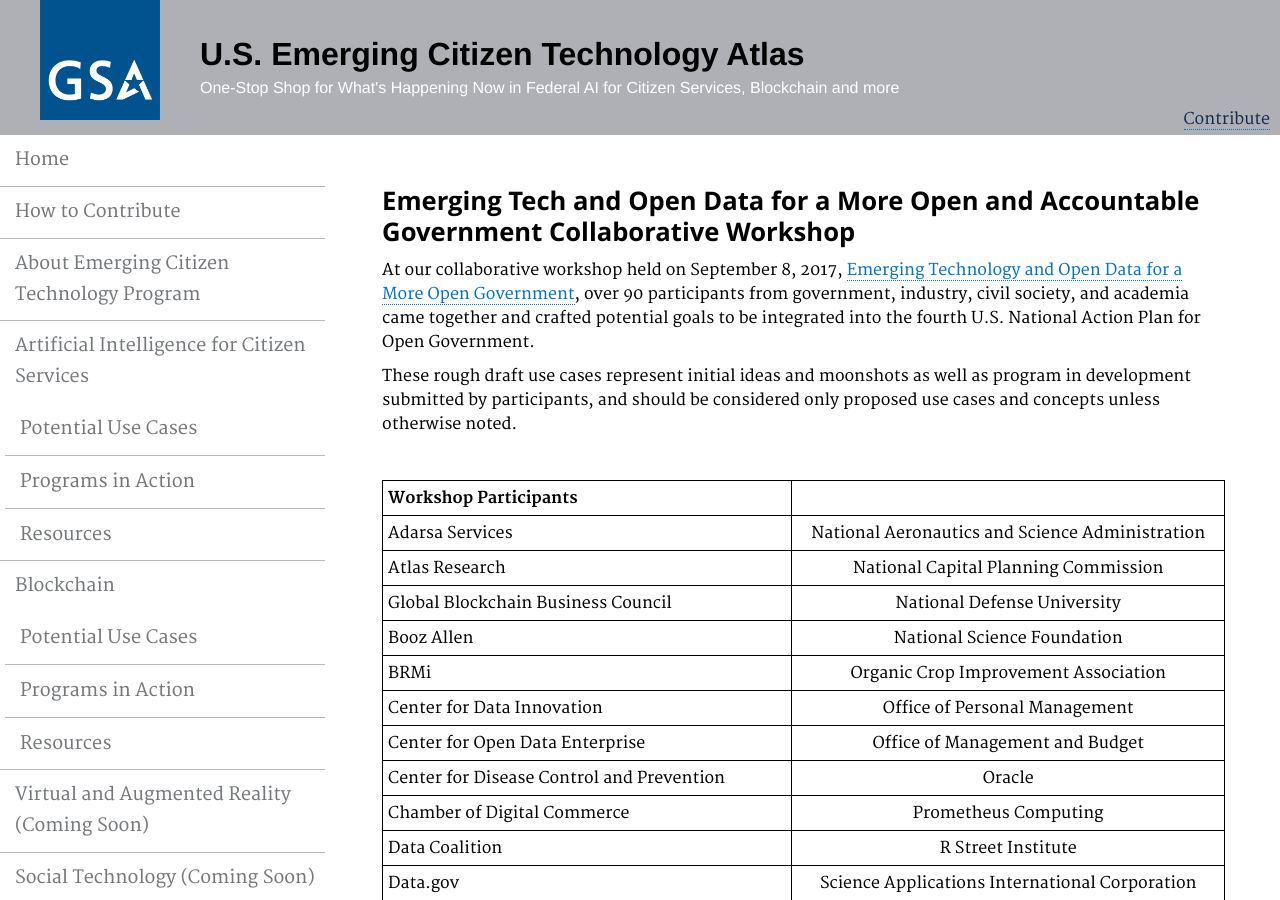
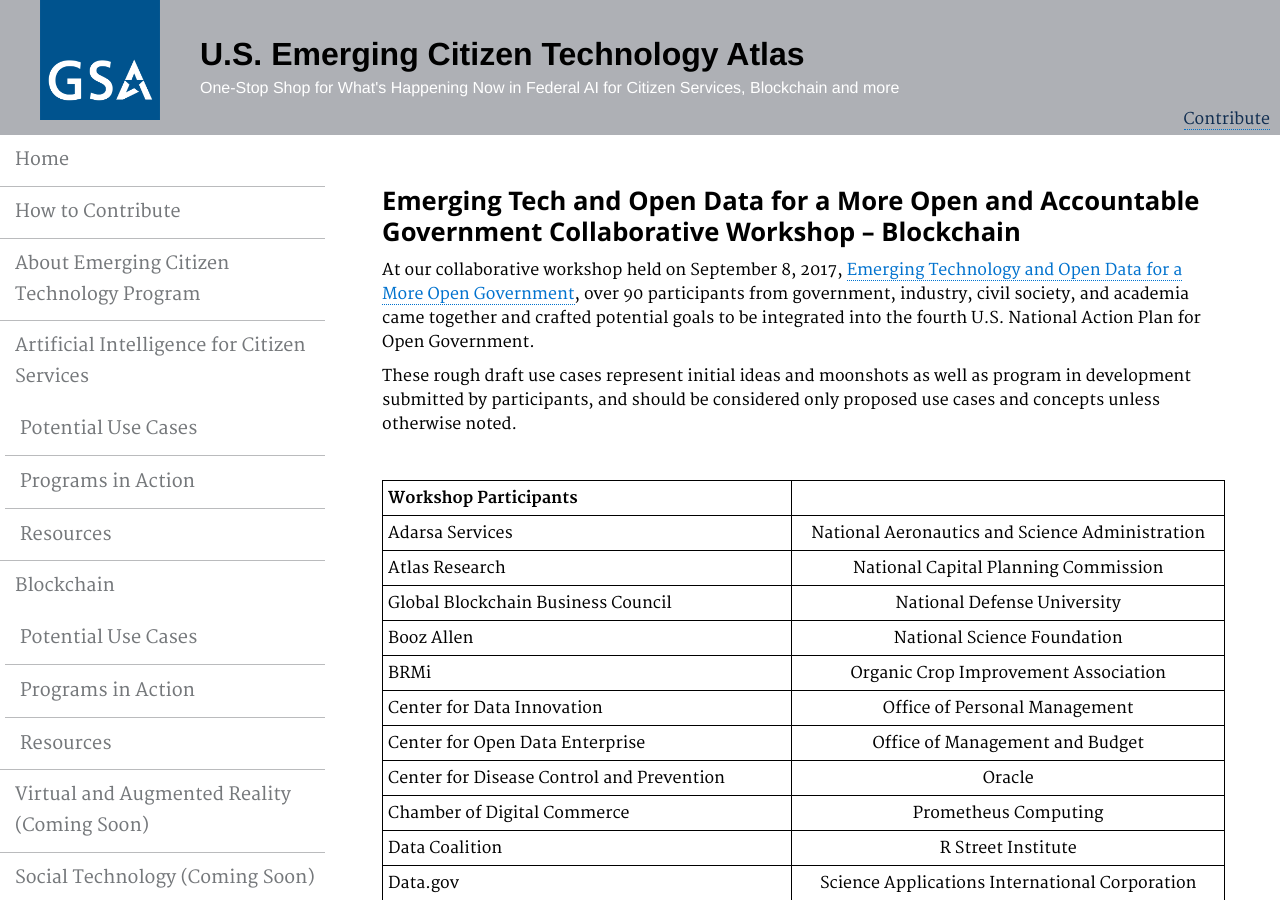
Before and after one commit to GSA/emerging-technology-atlas, a Jekyll site: the page built from pages/blockchain-workshop.md, in a window 1280 px wide and 900 px high. Built offline with Jekyll 4.4.1, drawn with Linux system fonts in a browser that asks for light colours.

Commit message:
Update blockchain-workshop.md

```diff
--- a/pages/blockchain-workshop.md
+++ b/pages/blockchain-workshop.md
@@ -5,7 +5,7 @@ permalink: /blockchain-workshop/
 description: ""
 ---
 
-### Emerging Tech and Open Data for a More Open and Accountable Government Collaborative Workshop
+### Emerging Tech and Open Data for a More Open and Accountable Government Collaborative Workshop -- Blockchain
 
 <p>At our collaborative workshop held on September 8, 2017, <a href="https://gsablogs.gsa.gov/gsablog/2017/08/24/emerging-tech-and-open-data-for-a-more-open-and-accountable-government/">Emerging Technology and Open Data for a More Open Government</a>, over 90 participants from government, industry, civil society, and academia came together and crafted potential goals to be integrated into the fourth U.S. National Action Plan for Open Government.</p>
 
```
